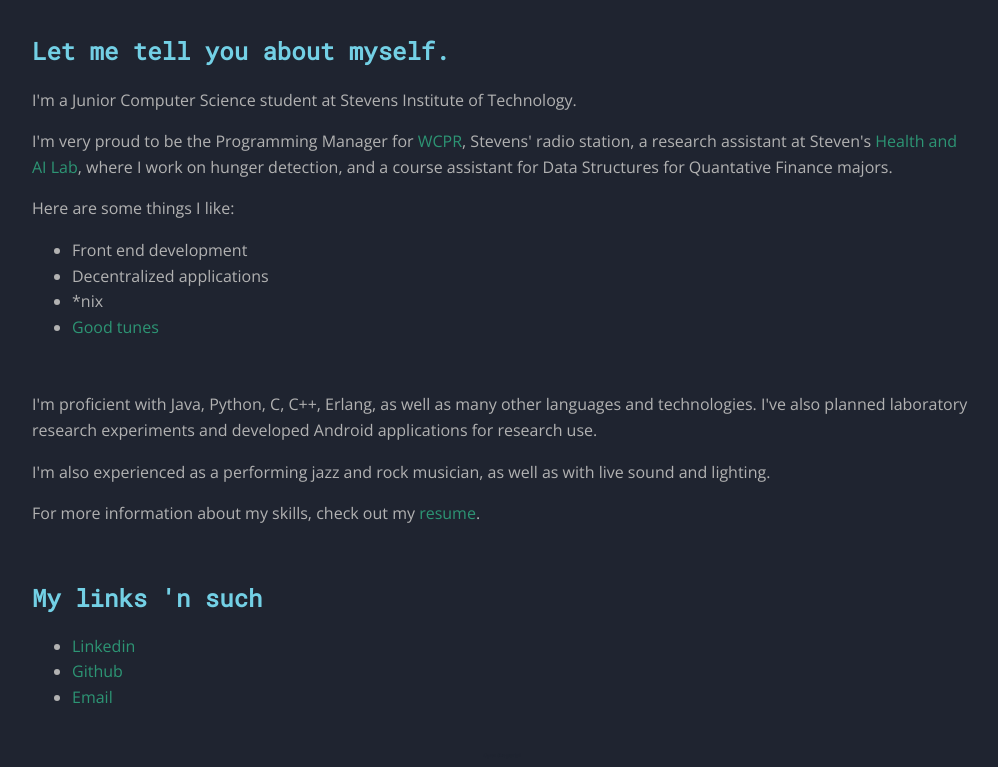
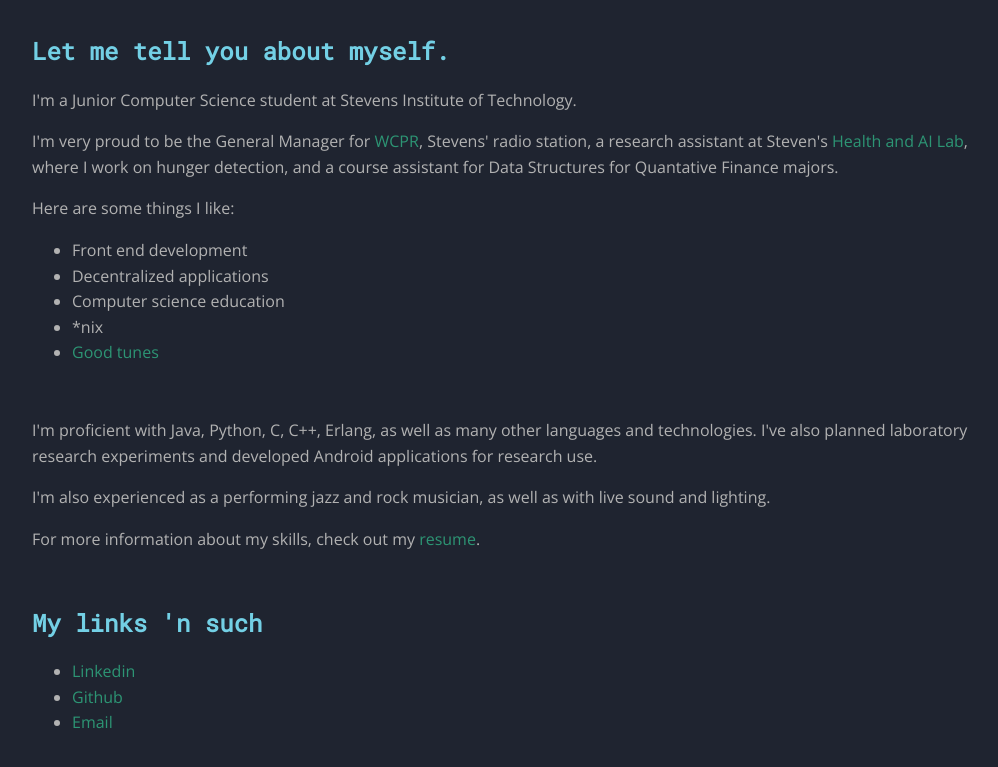
Before and after one commit to ddigeronimo/ddigeronimo.github.io, a plain HTML site: page index.html in a window 1280 px wide. Shown: the part 183-950 px from the top of the page, without its empty margins (138-1136 px from the left). Drawn offline with nearby package versions, Linux system fonts and the light colour scheme.

Commit message:
Small text updates

```diff
--- a/index.html
+++ b/index.html
@@ -29,7 +29,7 @@
       <strong>Let me tell you about myself.</strong>
     </h2>
     <p>I'm a Junior Computer Science student at Stevens Institute of Technology.</p>
-    <p>I'm very proud to be the Programming Manager for
+    <p>I'm very proud to be the General Manager for
         <a href="https://wcpr.org">WCPR</a>, Stevens' radio station,
          a research assistant at Steven's <a href="https://healthailab.org">Health and AI Lab</a>,
         where I work on hunger detection, and a course assistant for Data Structures for Quantative Finance majors.</p>
@@ -37,6 +37,7 @@
     <ul>
       <li> Front end development </li>
       <li> Decentralized applications </li>
+      <li> Computer science education </li>
 	    <li> *nix </li>
 	    <li> <a href="https://open.spotify.com/user/dylan_digeronimo"> Good tunes </a> </li>
     </ul>
```
